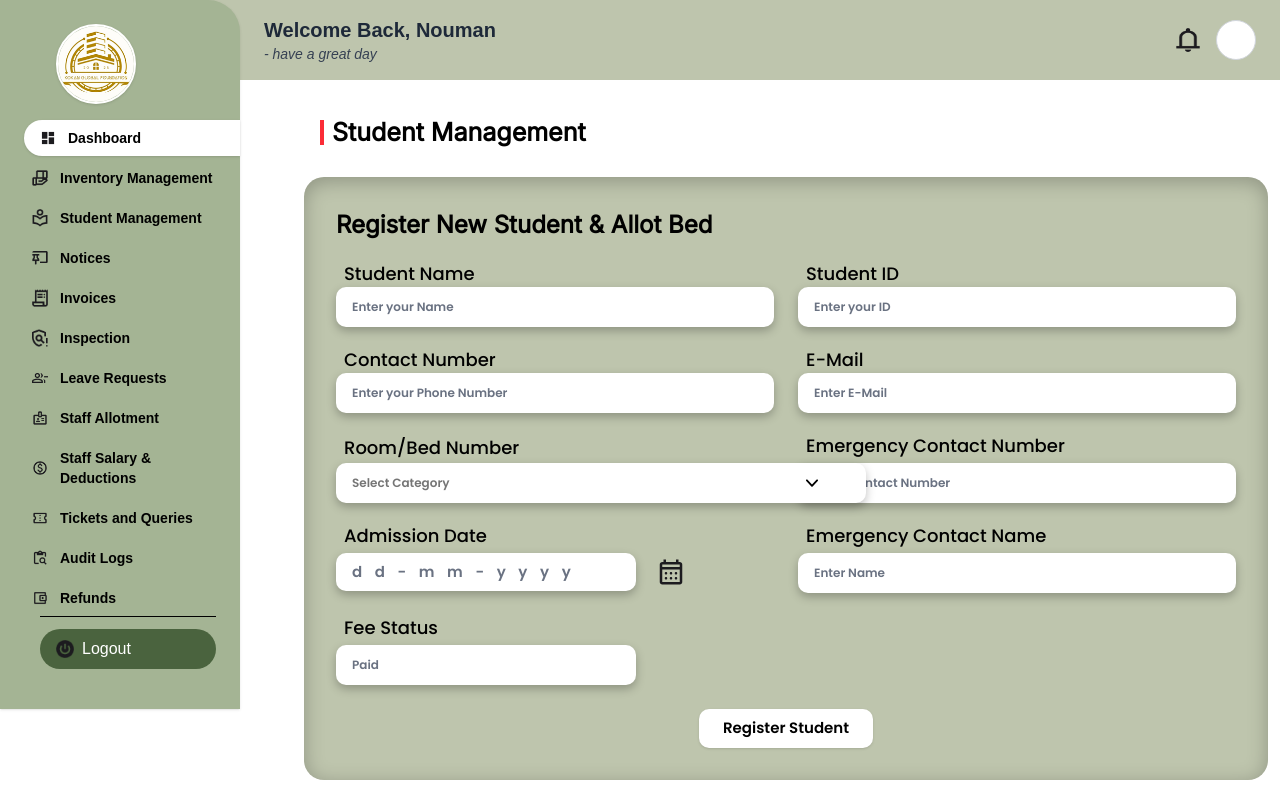
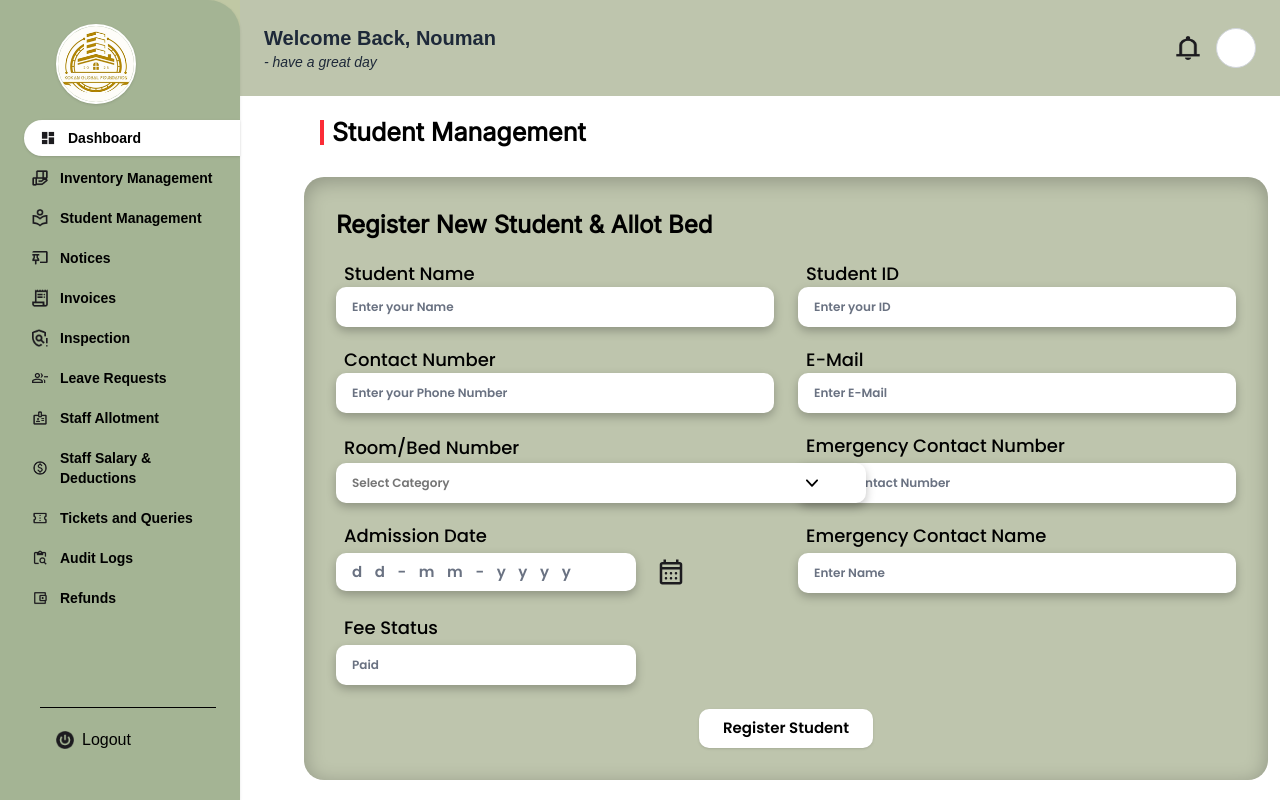
Before and after one commit to dev-nexcore/HM_ADMIN, a Next.js app: page /management in a window 1280 px wide. Shown: the top 800 px of the page. Built offline with nearby package versions, Linux system fonts and the light colour scheme.

Commit message:
sidebar and navbar is done by pranali

```diff
--- a/src/components/home/navbar.jsx
+++ b/src/components/home/navbar.jsx
@@ -2,22 +2,46 @@
 import Link from "next/link";
 import Image from "next/image";
 
-export default function Navbar() {
+export default function Navbar({ sidebarOpen, setSidebarOpen }) {
   return (
-    <nav className="flex items-center justify-between px-4 sm:px-6 py-4 bg-[#BEC5AD] h-20 min-h-[80px]">
-      {/* Left Text - Changed to match your requirements */}
-      <div className="pl-[240px] flex-1">
+    <nav
+      className={`flex items-center justify-between px-4 sm:px-6 py-6 bg-[#BEC5AD] h-24 min-h-[80px]
+        transition-all duration-300 md:ml-60
+      `}
+    >
+      {/* Hamburger button to toggle sidebar on mobile */}
+      <button
+        onClick={() => setSidebarOpen(!sidebarOpen)}
+        className="md:hidden p-2"
+        aria-label="Toggle sidebar"
+      >
+        <svg
+          className="w-6 h-6 text-black"
+          fill="none"
+          stroke="currentColor"
+          strokeWidth="2"
+          viewBox="0 0 24 24"
+        >
+          <path strokeLinecap="round" strokeLinejoin="round" d="M4 6h16M4 12h16M4 18h16" />
+        </svg>
+      </button>
+
+      {/* Left Text (shifts only on mobile when sidebar is open) */}
+      <div
+        className={`flex-1 transition-all duration-300
+          ${sidebarOpen ? "pl-48" : "pl-4"} md:pl-0
+        `}
+      >
         <h2 className="text-base sm:text-lg md:text-xl font-semibold text-gray-800">
           Welcome Back, Nouman
         </h2>
-        <p className="text-xs sm:text-sm italic text-gray-700">
+        <p className="text-xs sm:text-sm italic text-gray-800">
           - have a great day
         </p>
       </div>
 
       {/* Right Icons */}
       <div className="flex items-center gap-3 sm:gap-4 flex-shrink-0">
-        {/* Bell Icon */}
         <button className="hover:opacity-80">
           <Image
             src="/photos/bell1.png"
@@ -28,7 +52,6 @@ export default function Navbar() {
           />
         </button>
 
-        {/* Profile Icon */}
         <Link href="/profile" aria-label="Go to profile">
           <div className="w-8 h-8 sm:w-10 sm:h-10 rounded-full bg-white border border-gray-300 cursor-pointer" />
         </Link>
--- a/src/components/home/sidebar.jsx
+++ b/src/components/home/sidebar.jsx
@@ -44,7 +44,7 @@ export default function Sidebar() {
         : "hover:underline text-black"}`;
 
   return (
-    <div className="bg-[#BEC5AD]">
+    <div className="">
       {/* Hamburger menu (Mobile) */}
       <button
         className="md:hidden fixed top-4 left-4 z-50 p-2 bg-[#A4B494] rounded-md shadow text-black"
@@ -54,12 +54,12 @@ export default function Sidebar() {
         <Menu size={24} />
       </button>
 
-      {/* Sidebar Panel */}
-      <aside
-        className={`fixed top-0 left-0 z-40 w-60 h-full bg-[#A4B494] py-6 pl-4 flex flex-col justify-between
-        rounded-tr-4xl shadow transform transition-transform duration-300
-        ${sidebarOpen ? "translate-x-0" : "-translate-x-full"} md:translate-x-0 md:static`}
-      >
+     <aside
+  className={`fixed top-0 left-0 z-40 w-60 h-screen bg-[#A4B494] py-6 pl-4 flex flex-col justify-between
+  rounded-tr-4xl shadow transform transition-transform duration-300
+  ${sidebarOpen ? "translate-x-0" : "-translate-x-full"} md:translate-x-0 md:static`}
+>
+
         {/* Close Button (Mobile Only) */}
         <button
           className="md:hidden absolute top-4 right-4 p-2 text-black"
@@ -96,13 +96,13 @@ export default function Sidebar() {
           </ul>
         </div>
 
-        {/* Logout Button */}
+        {/* ✅ Logout Button */}
         <div className="mt-auto mb-4">
           <hr className="border-t border-black mx-6 mb-3" />
           <div className="px-6">
             <button
               onClick={() => setShowLogoutConfirm(true)}
-              className="flex items-center gap-2 bg-[#4A633E] text-white px-4 py-2 rounded-full hover:bg-[#3E522D] w-full"
+              className="flex items-center gap-2  text-black px-4 py-2 rounded-full hover:bg-[#3E522D] w-full"
             >
               <Image src="/photos/logout.png" alt="Logout" width={18} height={18} />
               Logout
@@ -111,7 +111,16 @@ export default function Sidebar() {
         </div>
       </aside>
 
-      {/* Logout Confirmation Modal */}
+      {/* Dark Overlay (Mobile only) */}
+      {sidebarOpen && (
+        <div
+          className="fixed inset-0 bg-black opacity-30 z-30 md:hidden"
+          onClick={() => setSidebarOpen(false)}
+          aria-hidden="true"
+        />
+      )}
+
+      {/* ✅ Logout Confirmation Modal */}
       {showLogoutConfirm && (
         <div className="fixed inset-0 flex items-center justify-center backdrop-blur-sm bg-[#A4B494]/60 z-50">
           <div className="bg-[#A4B494] p-6 rounded-xl shadow-lg w-80 max-w-full text-black flex flex-col items-center">
```
